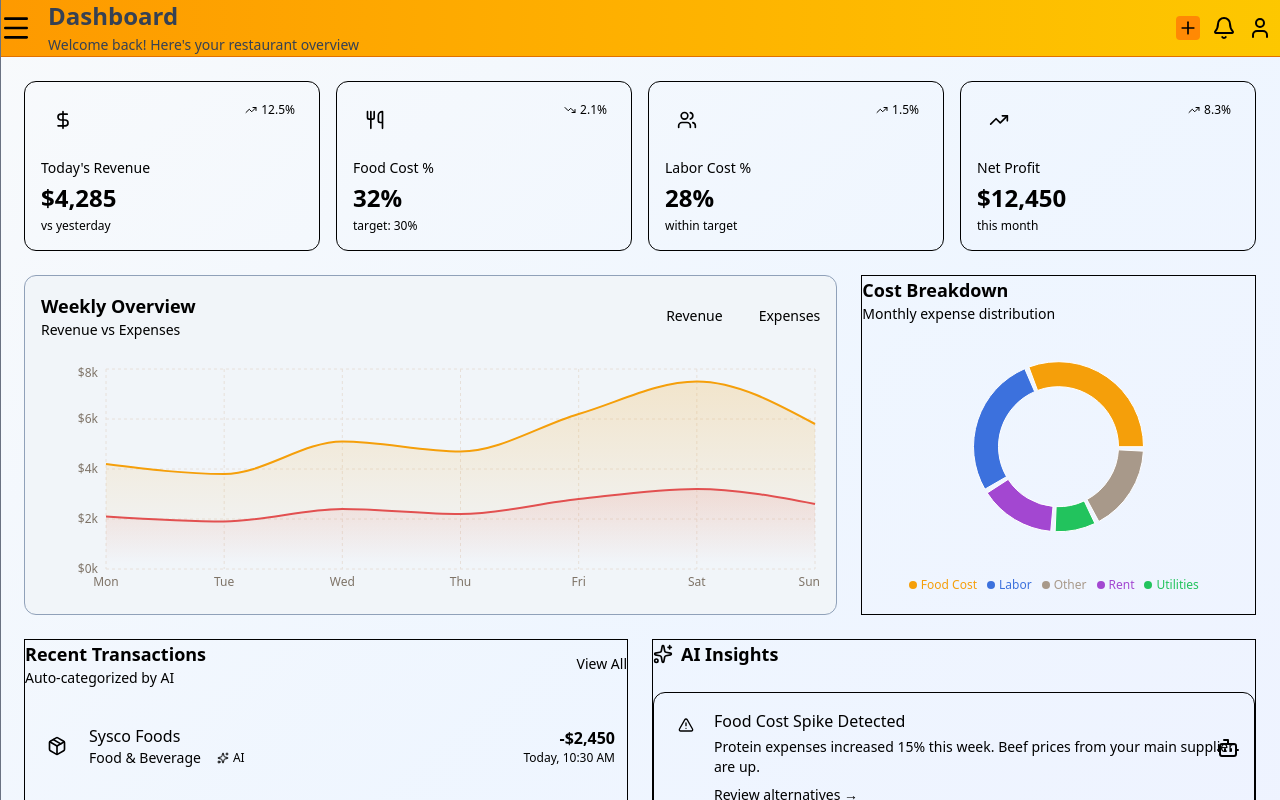
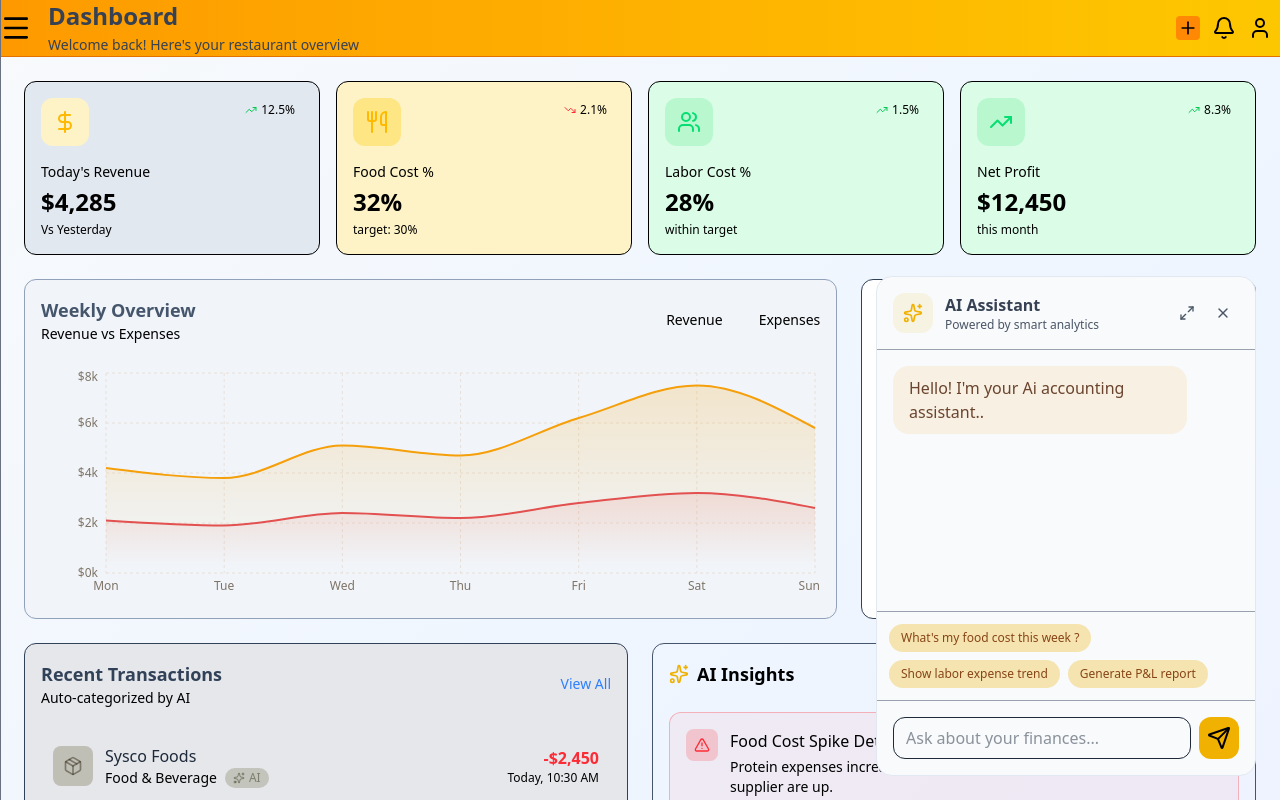
Before and after one commit to saurabh-singh-07/RestroBooks, a React (Vite) app: page / in a window 1280 px wide. Shown: the top 800 px of the page. Built offline with nearby package versions, Linux system fonts and the light colour scheme.

Commit message:
improving ui

```diff
--- a/src/App.css
+++ b/src/App.css
@@ -1,3 +1,3 @@
 h{
-    color: #341717a1;
+    color: #6f6a46a1;
 }
--- a/src/components/pages/AIInsights.jsx
+++ b/src/components/pages/AIInsights.jsx
@@ -42,34 +42,34 @@ export function AIInsights() {
   const getStyles = (type) => {
     switch (type) {
       case "warning":
-        return "border-warning/30 bg-warning/5";
+        return "border-red-500/30 bg-red-500/5";
       case "opportunity":
-        return "border-success/30 bg-success/5";
+        return "border-green-500/30 bg-green-500/5";
       case "tip":
-        return "border-primary/30 bg-primary/5";
+        return "border-amber-500/30 bg-amber-500/5";
       default:
-        return "border-primary/30 bg-primary/5";
+        return "border-blue-500/30 bg-blue-500/5";
     }
   };
 
   const getIconStyles = (type) => {
     switch (type) {
       case "warning":
-        return "bg-warning/20 text-warning";
+        return "bg-red-500/20 text-red-500";
       case "opportunity":
-        return "bg-success/20 text-success";
+        return "bg-green-500/20 text-green-500";
       case "tip":
-        return "bg-primary/20 text-primary";
+        return "bg-yellow-500/20 text-amber-500";
       default:
-        return "bg-primary/20 text-primary";
+        return "bg-blue-500/20 text-blue-500";
     }
   };
 
   return (
-    <div className="stat-card border bg-card">
+    <div className="stat-card border p-4 rounded-xl border-slate-600 bg-card">
       <div className="mb-6 flex items-center gap-2">
-        <Sparkles className="h-5 w-5 text-primary" />
-        <h3 className="font-display text-lg font-semibold text-foreground">
+        <Sparkles className="h-5 w-5 text-yellow-500" />
+        <h3 className=" text-lg font-semibold dark:text-slate-300">
           AI Insights
         </h3>
       </div>
@@ -95,12 +95,12 @@ export function AIInsights() {
                   <Icon className="h-4 w-4" />
                 </div>
                 <div className="flex-1">
-                  <h4 className="font-medium text-foreground">{insight.title}</h4>
-                  <p className="mt-1 text-sm text-muted-foreground">
+                  <h4 className="font-medium dark:text-slate-300">{insight.title}</h4>
+                  <p className="mt-1 text-sm dark:text-gray-400">
                     {insight.description}
                   </p>
                   {insight.action && (
-                    <button className="mt-2 text-sm font-medium text-primary hover:underline">
+                    <button className="mt-2 text-sm font-medium text-yellow-500 hover:underline">
                       {insight.action} →
                     </button>
                   )}
--- a/src/components/pages/AiChatWidget.jsx
+++ b/src/components/pages/AiChatWidget.jsx
@@ -10,7 +10,7 @@ const quickPrompts = [
 ];
 
 export function AIChatWidget() {
-    const [isOpen, setIsOpen] = useState(false)
+    const [isOpen, setIsOpen] = useState(true)
     const [isExpanded, setIsExpanded] = useState(false)
     const [input, setInput] = useState("")
     const [messages, setMessages] = useState([
@@ -63,29 +63,29 @@ export function AIChatWidget() {
     return (
       <button
         onClick={() => setIsOpen(true)}
-        className="fixed bottom-6 right-6 flex h-14 w-14 items-center justify-center rounded-full bg-primary text-primary-foreground shadow-glow transition-transform hover:scale-105 active:scale-95"
+        className="fixed bottom-6 right-6 flex h-14 w-14 items-center justify-center rounded-full bg-yellow-600 text-slate-200 shadow-glow transition-transform hover:scale-105 active:scale-95"
       >
-        <Bot className="h-6 w-6" />
+        <Bot className="h-8 w-8" />
       </button>
     );
   }
 
   return (
     <div
-      className={(
-        "fixed bottom-6 right-6 z-50 flex flex-col rounded-2xl border bg-card shadow-medium transition-all duration-300",
-        isExpanded ? "h-150 w-112.5" : "h-125 w-95"
-      )}
+      className={
+        `fixed bottom-6 right-6 z-999 flex flex-col rounded-2xl border border-slate-200 dark:border-slate-600 dark:bg-slate-800 bg-slate-50 shadow-medium transition-all duration-300
+        ${isExpanded ? "h-150 w-112.5" : "h-125 w-95"}`
+      }
     >
       {/* Header */}
-      <div className="flex items-center justify-between border-b border-border p-4">
+      <div className="flex items-center justify-between border-b border-gray-400 p-4">
         <div className="flex items-center gap-3">
-          <div className="flex h-10 w-10 items-center justify-center rounded-xl bg-primary/10">
-            <Sparkles className="h-5 w-5 text-primary" />
+          <div className="flex h-10 w-10 items-center justify-center rounded-xl bg-yellow-500/10">
+            <Sparkles className="h-5 w-5 text-yellow-500" />
           </div>
           <div>
-            <h3 className="font-semibold text-foreground">AI Assistant</h3>
-            <p className="text-xs text-muted-foreground">
+            <h3 className="font-semibold dark:text-gray-300 text-gray-700">AI Assistant</h3>
+            <p className="text-xs text-gray-600 dark:text-gray-400">
               Powered by smart analytics
             </p>
           </div>
@@ -93,13 +93,13 @@ export function AIChatWidget() {
         <div className="flex items-center gap-1">
           <button
             onClick={() => setIsExpanded(!isExpanded)}
-            className="rounded-lg p-2 text-muted-foreground hover:bg-secondary"
+            className="rounded-lg p-2 text-gray-600 dark:text-gray-400 transition-colors duration-200  hover:bg-gray-500/10"
           >
             <Maximize2 className="h-4 w-4" />
           </button>
           <button
             onClick={() => setIsOpen(false)}
-            className="rounded-lg p-2 text-muted-foreground hover:bg-secondary"
+            className="rounded-lg p-2 text-gray-600 dark:text-gray-400 transition-colors duration-200  hover:bg-gray-500/10"
           >
             <X className="h-4 w-4" />
           </button>
@@ -117,12 +117,12 @@ export function AIChatWidget() {
             )}
           >
             <div
-              className={(
-                "max-w-[85%] rounded-2xl px-4 py-2.5 text-sm",
-                message.role === "user"
-                  ? "bg-primary text-primary-foreground"
-                  : "bg-secondary text-secondary-foreground"
-              )}
+              className={
+                `max-w-[85%] rounded-2xl px-4 py-2.5 text-sm",
+                ${message.role === "user"
+                  ? "bg-yellow-500 text-gray-100"
+                  : "bg-amber-500/10 dark:bg-amber-400/70  text-amber-950/80 "}`
+              }
             >
               {message.content}
             </div>
@@ -132,12 +132,12 @@ export function AIChatWidget() {
 
       {/* Quick Prompts */}
       {messages.length <= 2 && (
-        <div className="flex flex-wrap gap-2 border-t border-border p-3">
+        <div className="flex flex-wrap gap-2 border-t border-gray-400 p-3">
           {quickPrompts.map((prompt) => (
             <button
               key={prompt}
               onClick={() => setInput(prompt)}
-              className="rounded-full bg-accent px-3 py-1.5 text-xs font-medium text-accent-foreground transition-colors hover:bg-accent/80"
+              className="rounded-full bg-yellow-500/30 px-3 py-1.5 text-xs font-medium text-amber-900/90 dark:text-amber-400 transition-colors hover:bg-accent/80"
             >
               {prompt}
             </button>
@@ -146,18 +146,18 @@ export function AIChatWidget() {
       )}
 
       {/* Input */}
-      <div className="border-t border-border p-4">
+      <div className="border-t border-gray-400 p-4">
         <div className="flex gap-2">
-          <Input
+          <input
             value={input}
             onChange={(e) => setInput(e.target.value)}
             onKeyDown={(e) => e.key === "Enter" && handleSend()}
             placeholder="Ask about your finances..."
-            className="flex-1"
+            className="flex-1 border px-3 py-2 rounded-xl text-gray-800 dark:text-slate-300"
           />
-          <Button onClick={handleSend} size="icon" variant="warm">
-            <Send className="h-4 w-4" />
-          </Button>
+          <button onClick={handleSend} className="p-2 w-10 flex items-center justify-centertext-white bg-yellow-500 dark:bg-yellow-600 rounded-xl">
+            <Send className="h-6 w-6" />
+          </button>
         </div>
       </div>
     </div>
--- a/src/components/pages/CostBreakdown.jsx
+++ b/src/components/pages/CostBreakdown.jsx
@@ -10,12 +10,12 @@ const data = [
 
 export function CostBreakdown() {
   return (
-    <div className="stat-card h-85 border bg-card">
+    <div className=" h-85 p-4 border rounded-xl border-slate-700 bg-white dark:bg-slate-900/50">
       <div className="mb-4">
-        <h3 className="font-display text-lg font-semibold text-foreground">
+        <h3 className=" text-lg font-semibold dark:text-slate-300">
           Cost Breakdown
         </h3>
-        <p className="text-sm text-muted-foreground">
+        <p className="text-sm text-gray-600 dark:text-slate-400">
           Monthly expense distribution
         </p>
       </div>
--- a/src/components/pages/Dashboard.jsx
+++ b/src/components/pages/Dashboard.jsx
@@ -4,47 +4,67 @@ import { RevenueChart } from "@/components/pages/RevenueChart";
 import { CostBreakdown } from "@/components/pages/CostBreakdown";
 import { RecentTransactions } from "@/components/pages/RecentTransactions";
 import { AIInsights } from "@/components/pages/AIInsights";
-
+const StatCardData = [
+  {
+    title : "Today's Revenue",
+    change : 12.5,
+    value : "$4,285",
+    changeLabel: "Vs Yesterday",
+    icon : DollarSign,
+    color: 'text-amber-400',
+    iconBg : "bg-amber-100",
+    backround: "bg-slate-200"
+  },
+    {
+    title :"Food Cost %",
+    change : -2.1,
+    value : "32%",
+    changeLabel: "target: 30%",
+    icon : Utensils,
+    color: 'text-amber-400',
+    iconBg : "bg-amber-200",
+    backround: "bg-amber-100"
+  },
+    {
+    title : "Labor Cost %",
+    change : 1.5,
+    value : "28%",
+    changeLabel:"within target",
+    icon : Users,
+    color: 'text-green-400',
+    iconBg : "bg-green-200",
+    backround: "bg-green-100"
+  },
+    {
+    title : "Net Profit",
+    change : 8.3,
+    value : "$12,450",
+    changeLabel: "this month",
+    icon : TrendingUp,
+    color: 'text-green-400',
+    iconBg : "bg-green-200",
+    backround: "bg-green-100"
+  }
+]
 export function Dashboard() {
   return (
     <div className="space-y-6 p-6">
       {/* Stats Grid */}
       <div className="grid grid-cols-1 gap-4 sm:grid-cols-2 lg:grid-cols-4">
-        <StatCard
-          title="Today's Revenue"
-          value="$4,285"
-          change={12.5}
-          changeLabel="vs yesterday"
-          icon={<DollarSign className="h-5 w-5" />}
-          className="animate-fade-in stagger-1"
-        />
-        <StatCard
-          title="Food Cost %"
-          value="32%"
-          change={-2.1}
-          changeLabel="target: 30%"
-          icon={<Utensils className="h-5 w-5" />}
-          variant="warning"
-          className="animate-fade-in stagger-2"
-        />
-        <StatCard
-          title="Labor Cost %"
-          value="28%"
-          change={1.5}
-          changeLabel="within target"
-          icon={<Users className="h-5 w-5" />}
-          variant="success"
-          className="animate-fade-in stagger-3"
-        />
-        <StatCard
-          title="Net Profit"
-          value="$12,450"
-          change={8.3}
-          changeLabel="this month"
-          icon={<TrendingUp className="h-5 w-5" />}
-          variant="success"
-          className="animate-fade-in stagger-4"
-        />
+        {
+          StatCardData.map((item, index)=>{
+            return <StatCard
+                    key ={index}
+                    change = {item.change}
+                    value = {item.value}
+                    changeLabel = {item.changeLabel}
+                    icon = <item.icon/>
+                    color = {item.color}
+                    iconBg = {item.iconBg}
+                    backround = {item.backround}
+                    title = {item.title}/>
+          })
+        }
       </div>
       {/* Charts Row */}
       <div className="grid grid-cols-1 gap-6 lg:grid-cols-3">
--- a/src/components/pages/Index.jsx
+++ /dev/null
@@ -1,27 +0,0 @@
-import { useState } from "react";
-import { Sidebar } from "@/components/layout/Sidebar";
-import { Header } from "@/components/layout/Header";
-import { Dashboard } from "@/pages/Dashboard";
-import { AIChatWidget } from "@/components/dashboard/AIChatWidget";
-
-const Index = () => {
-  const [activeItem, setActiveItem] = useState("/");
-
-  return (
-    <div className="flex h-screen bg-background">
-      <Sidebar activeItem={activeItem} onNavigate={setActiveItem} />
-      <div className="flex flex-1 flex-col overflow-hidden">
-        <Header
-          title="Dashboard"
-          subtitle="Welcome back! Here's your restaurant's financial overview."
-        />
-        <main className="flex-1 overflow-auto bg-muted/30">
-          <Dashboard />
-        </main>
-      </div>
-      <AIChatWidget />
-    </div>
-  );
-};
-
-export default Index;
--- a/src/components/pages/RecentTransactions.jsx
+++ b/src/components/pages/RecentTransactions.jsx
@@ -56,17 +56,17 @@ const transactions = [
 
 export function RecentTransactions() {
   return (
-    <div className="stat-card border bg-card">
+    <div className="border border-slate-700 bg-gray-200  dark:bg-slate-900/80 p-4 rounded-xl">
       <div className="mb-6 flex items-center justify-between">
         <div>
-          <h3 className="font-display text-lg font-semibold text-foreground">
+          <h3 className=" text-lg font-semibold dark:text-slate-300 text-slate-700">
             Recent Transactions
           </h3>
-          <p className="text-sm text-muted-foreground">
+          <p className="text-sm dark:text-slate-400">
             Auto-categorized by AI
           </p>
         </div>
-        <button className="text-sm font-medium text-primary hover:underline">
+        <button className="text-sm font-medium text-blue-500 hover:underline">
           View All
         </button>
       </div>
@@ -75,20 +75,20 @@ export function RecentTransactions() {
         {transactions.map((transaction) => (
           <div
             key={transaction.id}
-            className="flex items-center justify-between rounded-lg p-3 transition-colors hover:bg-secondary/50"
+            className="flex dark:text-gray-400 items-center justify-between rounded-lg p-3 transition-colors dark:hover:bg-slate-800 hover:bg-[#958f60a1]"
           >
             <div className="flex items-center gap-3">
-              <div className="flex h-10 w-10 items-center justify-center rounded-lg bg-secondary">
-                <transaction.icon className="h-5 w-5 text-muted-foreground" />
+              <div className="flex h-10 w-10 items-center justify-center rounded-lg bg-[#8e8a706e]">
+                <transaction.icon className="h-5 w-5 text-[#2019076e] dark:text-[#eeeee86e]" />
               </div>
               <div>
-                <p className="font-medium text-foreground">{transaction.vendor}</p>
+                <p className="font-medium text-gray-800 dark:text-gray-300">{transaction.vendor}</p>
                 <div className="flex items-center gap-2">
-                  <span className="text-sm text-muted-foreground">
+                  <span className="text-sm ">
                     {transaction.category}
                   </span>
                   {transaction.aiCategory && (
-                    <span className="flex items-center gap-1 rounded-full bg-accent px-2 py-0.5 text-xs font-medium text-accent-foreground">
+                    <span className="flex items-center gap-1 rounded-full dark:bg-[#eeeee86e] bg-[#95957c6e] px-2 py-0.5 text-xs font-medium text-[#22220a6e] dark:text-[#3d3102c6]">
                       <Sparkles className="h-3 w-3" />
                       AI
                     </span>
@@ -100,13 +100,13 @@ export function RecentTransactions() {
               <p
                 className={cn(
                   "font-semibold",
-                  transaction.amount < 0 ? "text-destructive" : "text-success"
+                  transaction.amount < 0 ? "text-red-500" : "text-green-500"
                 )}
               >
                 {transaction.amount < 0 ? "-" : "+"}$
                 {Math.abs(transaction.amount).toLocaleString()}
               </p>
-              <p className="text-xs text-muted-foreground">{transaction.date}</p>
+              <p className="text-xs dark:text-slate-400">{transaction.date}</p>
             </div>
           </div>
         ))}
--- a/src/components/pages/RevenueChart.jsx
+++ b/src/components/pages/RevenueChart.jsx
@@ -23,21 +23,21 @@ export function RevenueChart() {
     <div className="h-85 border border-slate-400 dark:border-slate-800 p-4 rounded-xl bg-slate-100 dark:bg-slate-900/50">
       <div className="mb-6 flex items-center justify-between">
         <div>
-          <h3 className="font-display text-lg font-semibold text-foreground">
+          <h3 className=" text-lg font-semibold text-slate-600 dark:text-slate-300">
             Weekly Overview
           </h3>
-          <p className="text-sm text-muted-foreground">
+          <p className="text-sm  dark:text-slate-400">
             Revenue vs Expenses
           </p>
         </div>
         <div className="flex items-center gap-4">
           <div className="flex items-center gap-2">
             <div className="h-3 w-3 rounded-full bg-primary" />
-            <span className="text-sm text-muted-foreground">Revenue</span>
+            <span className="text-sm dark:text-slate-400">Revenue</span>
           </div>
           <div className="flex items-center gap-2">
             <div className="h-3 w-3 rounded-full bg-chart-expenses" />
-            <span className="text-sm text-muted-foreground">Expenses</span>
+            <span className="text-sm dark:text-slate-400">Expenses</span>
           </div>
         </div>
       </div>
--- a/src/components/pages/StatCard.jsx
+++ b/src/components/pages/StatCard.jsx
@@ -7,49 +7,33 @@ export function StatCard({
   change,
   changeLabel,
   icon,
-  variant = "default",
-  className,
+  iconBg,
+  color,
+  backround,
+
 }) {
   const isPositive = change >= 0;
 
-  const variantStyles = {
-    default: "from-card to-secondary/30",
-    success: "from-success/10 to-success/5 border-success/20",
-    warning: "from-warning/10 to-warning/5 border-warning/20",
-    danger: "from-destructive/10 to-destructive/5 border-destructive/20",
-  };
-
-  const iconStyles = {
-    default: "bg-primary/10 text-primary",
-    success: "bg-success/20 text-success",
-    warning: "bg-warning/20 text-warning",
-    danger: "bg-destructive/20 text-destructive",
-  };
-
   return (
     <div
-      className={cn(
-        "p-4 rounded-xl dark:border-slate-700 dark:text-slate-300 border bg-linear-to-br",
-        variantStyles[variant],
-        className
-      )}
+      className={
+        `p-4 rounded-xl ${backround} border bg-linear-to-br`
+
+      }
     >
       <div className="flex items-start justify-between">
-        <div className={cn("rounded-xl p-3", iconStyles[variant])}>
+        <div className={` ${iconBg} ${color} rounded-xl p-3`}>
           {icon}
         </div>
         <div
-          className={cn(
-            "flex items-center gap-1 rounded-full px-2 py-1 text-xs font-medium",
-            isPositive
-              ? "bg-success/10 text-success"
-              : "bg-destructive/10 text-destructive"
-          )}
+          className={
+            "flex items-center gap-1 rounded-full px-2 py-1 text-xs font-medium"
+         }
         >
           {isPositive ? (
-            <TrendingUp className="h-3 w-3" />
+            <TrendingUp className="h-3 w-3 text-green-500" />
           ) : (
-            <TrendingDown className="h-3 w-3" />
+            <TrendingDown className="h-3 w-3 text-red-500" />
           )}
           <span>{Math.abs(change)}%</span>
         </div>
```
Also changed, not shown: src/components/pages/NotFound.jsx (deleted).
